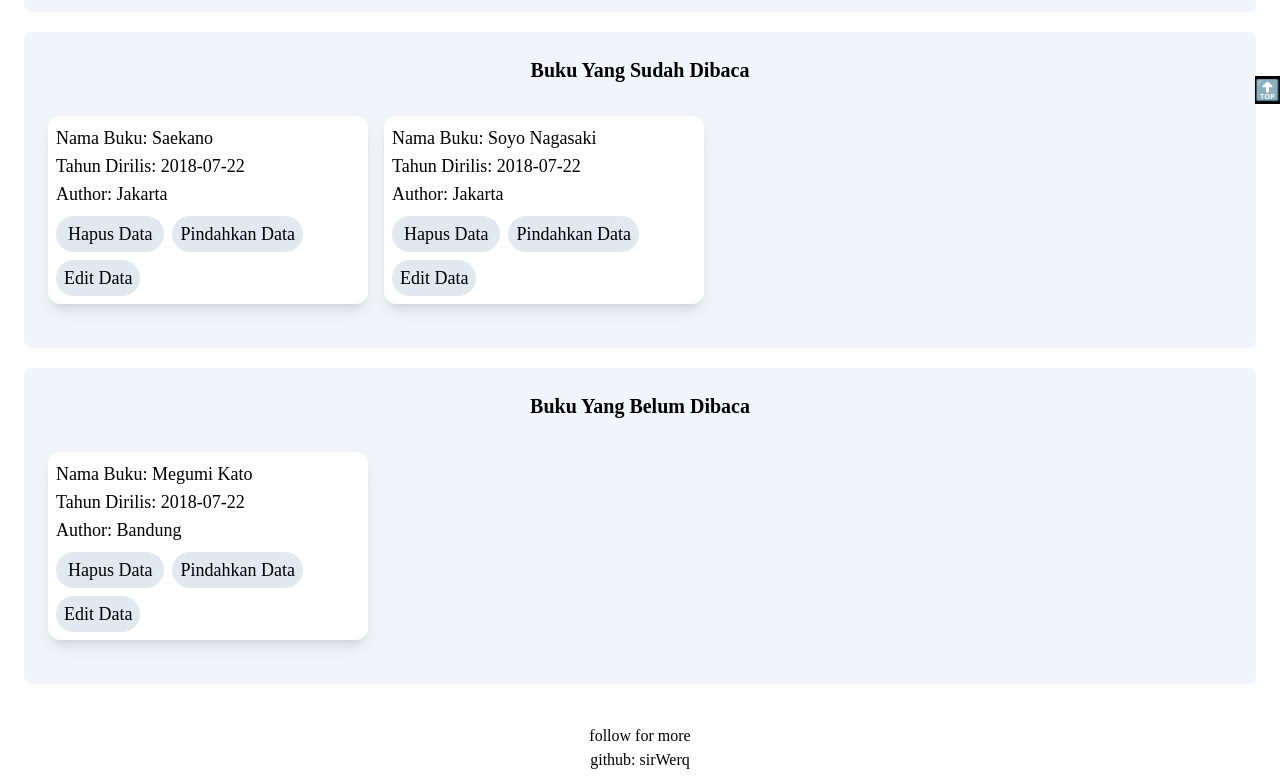
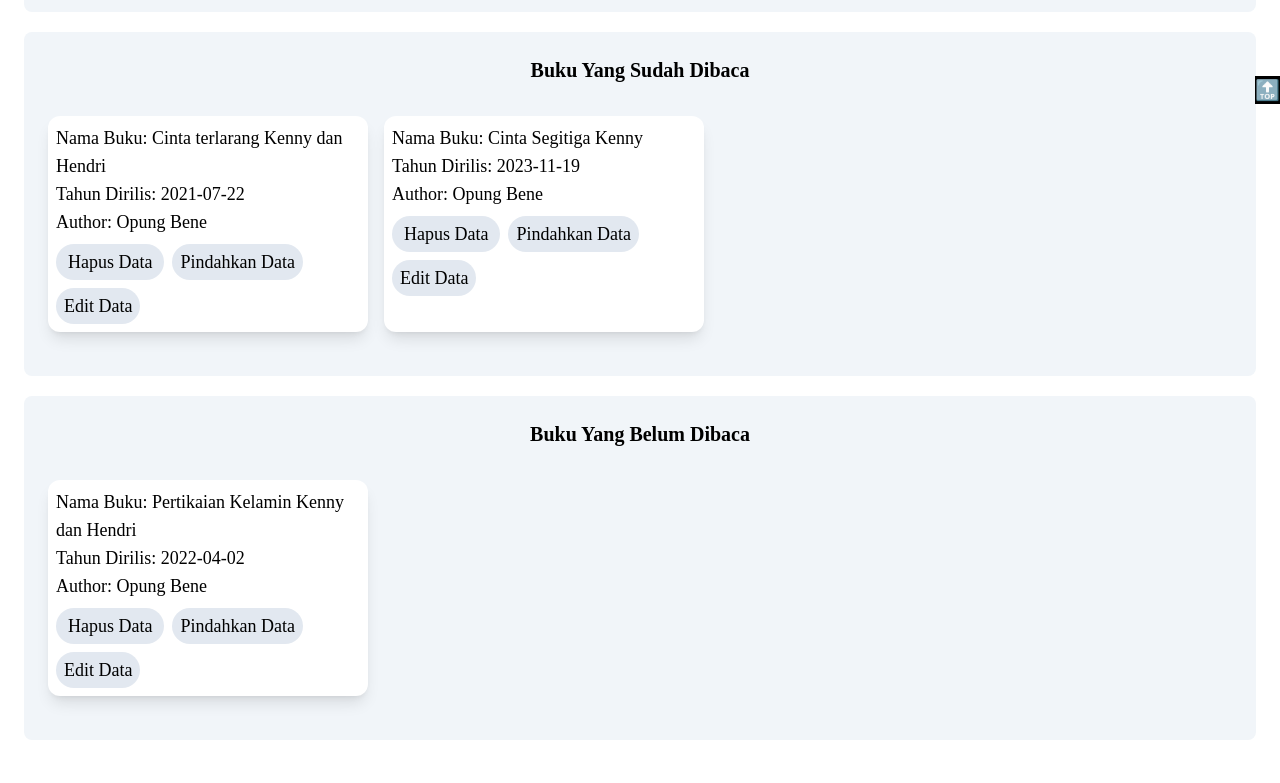
Before and after one commit to sirWerq/bookshelf-react-tailwind, a React (Vite) app: page / in a window 1280 px wide. Shown: the part 696-1479 px from the top of the page. Built offline with nearby package versions, Linux system fonts and the light colour scheme.

Commit message:
edit dummy data

```diff
--- a/src/App.jsx
+++ b/src/App.jsx
@@ -14,23 +14,23 @@ import Footer from "./components/Footer";
 const dummy = [
   {
     id: 1,
-    name: "Saekano",
-    release: "2018-07-22",
-    author: "Jakarta",
+    name: "Cinta terlarang Kenny dan Hendri",
+    release: "2021-07-22",
+    author: "Opung Bene",
     checked: true,
   },
   {
     id: 2,
-    name: "Megumi Kato",
-    release: "2018-07-22",
-    author: "Bandung",
+    name: "Pertikaian Kelamin Kenny dan Hendri",
+    release: "2022-04-02",
+    author: "Opung Bene",
     checked: false,
   },
   {
     id: 3,
-    name: "Soyo Nagasaki",
-    release: "2018-07-22",
-    author: "Jakarta",
+    name: "Cinta Segitiga Kenny",
+    release: "2023-11-19",
+    author: "Opung Bene",
     checked: true,
   },
 ];
```
